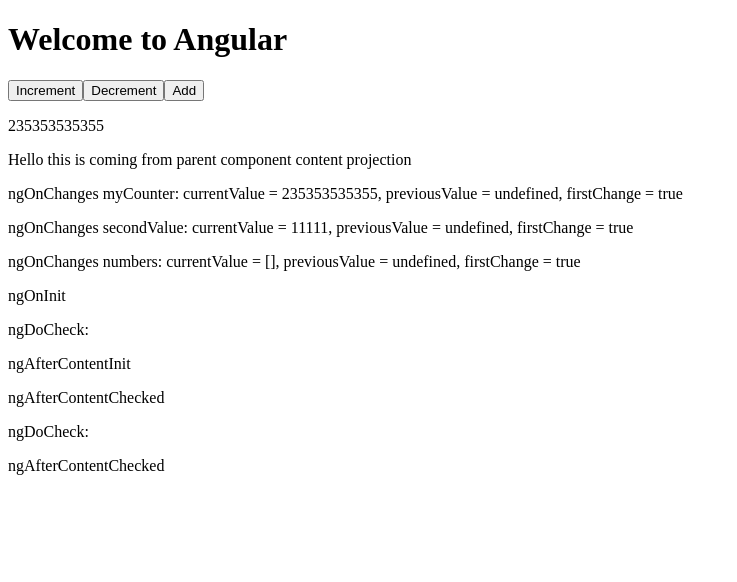
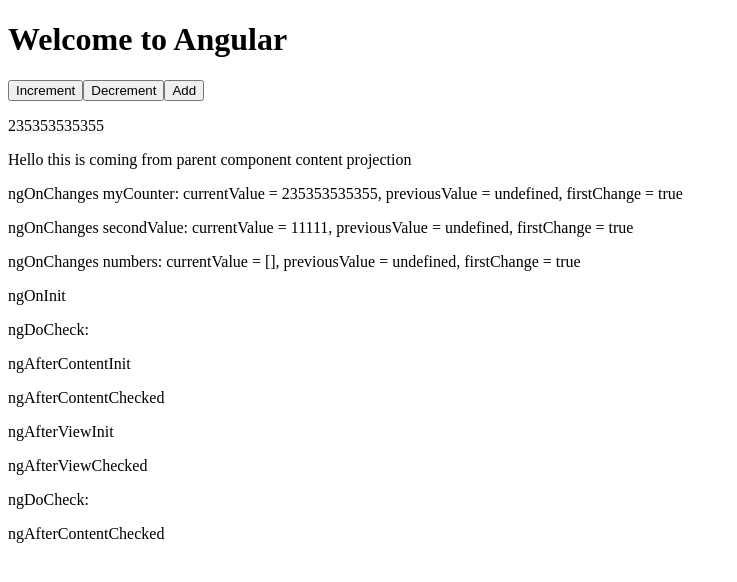
Before and after one commit to nguyenlekhanh/angular_lifecycle, an Angular app: page / in a window 1280 px wide. Shown: the top 582 px of the page, without its empty margins (0-737 px from the left). Built offline with nearby package versions, Linux system fonts and the light colour scheme.

Commit message:
ngAfterViewInit, ngAfterViewChecked

```diff
--- a/src/app/components/child/child.component.ts
+++ b/src/app/components/child/child.component.ts
@@ -49,4 +49,14 @@
     console.log('ngAfterContentChecked');
     this.changeLog.push('ngAfterContentChecked');
   }
+
+  ngAfterViewInit(): void {
+    console.log('ngAfterViewInit');
+    this.changeLog.push('ngAfterViewInit');
+  }
+
+  ngAfterViewChecked(): void {
+    console.log('ngAfterViewChecked');
+    this.changeLog.push('ngAfterViewChecked');
+  }
 }
```
